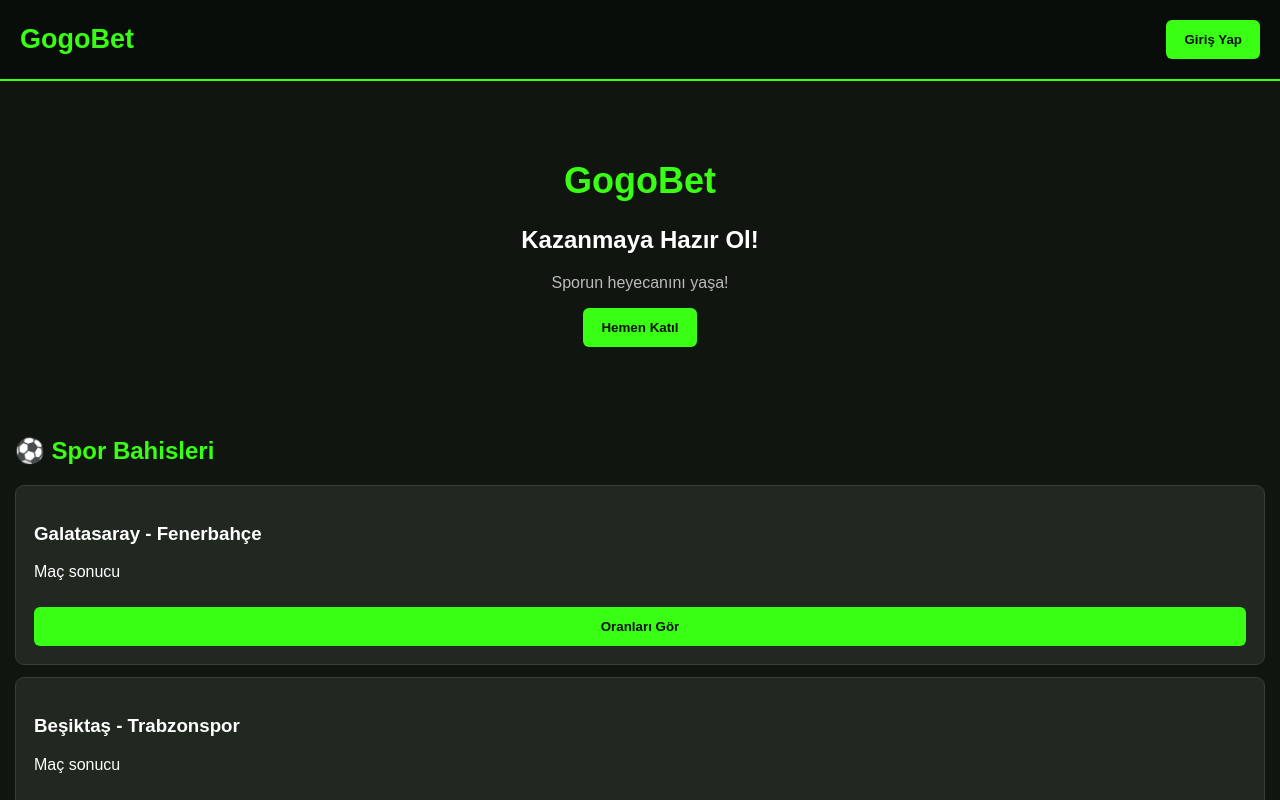
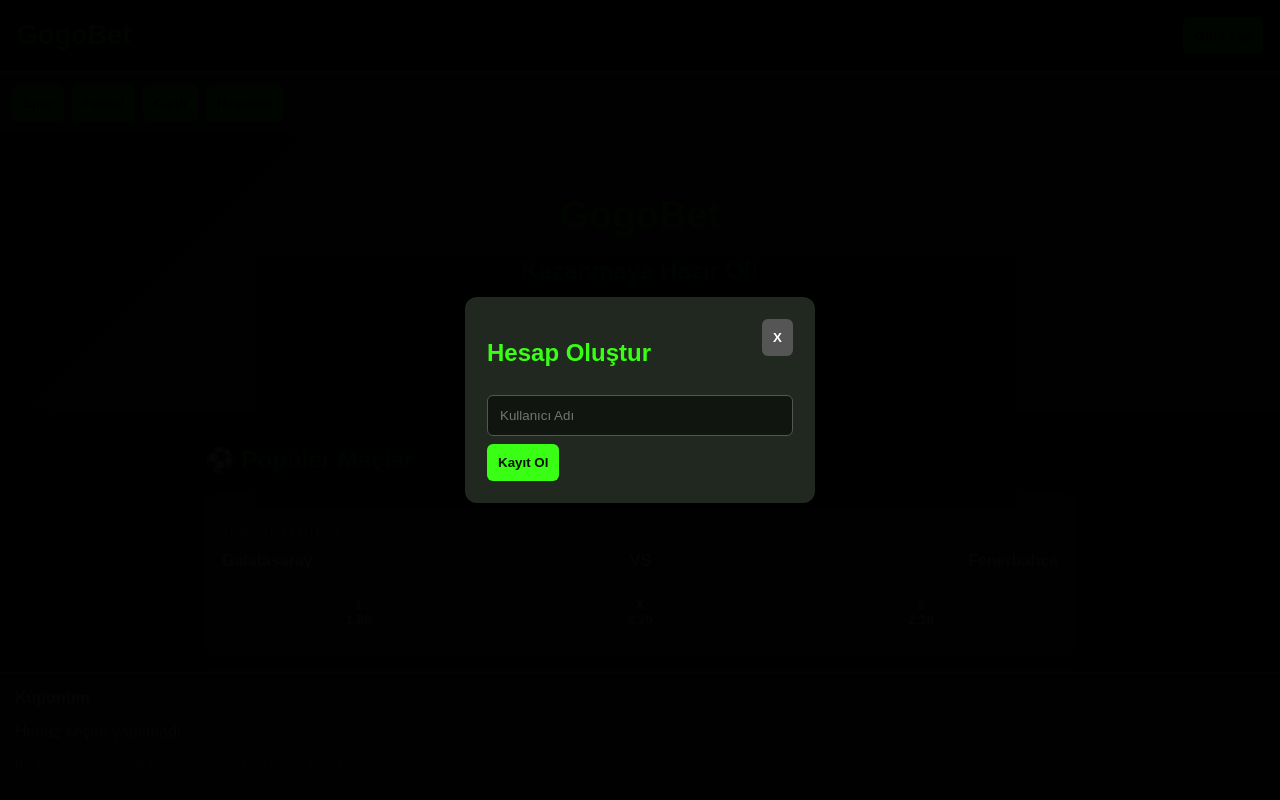
Before and after one commit to zeyadalomae1-byte/gogobet, a plain HTML site: page index.html in a window 1280 px wide. Shown: the top 800 px of the page. Drawn offline with Linux system fonts and the light colour scheme.

Commit message:
Update index.html

```diff
--- a/index.html
+++ b/index.html
@@ -6,68 +6,168 @@
 <title>GogoBet - Kazanmaya Hazır Ol!</title>
 <style>
 *{box-sizing:border-box}
-body{
- margin:0;background:#101510;color:white;
- font-family:Arial,sans-serif;
-}
-header{
- background:#080d09;padding:20px;
- display:flex;justify-content:space-between;
- align-items:center;border-bottom:2px solid #39ff14;
-}
+body{margin:0;background:#101510;color:white;font-family:Arial}
+header{background:#080d09;padding:17px;display:flex;justify-content:space-between;align-items:center;border-bottom:2px solid #39ff14}
 .logo{font-size:27px;font-weight:bold;color:#39ff14}
-button{
- background:#39ff14;color:#071007;
- border:0;padding:12px 18px;
- border-radius:6px;font-weight:bold;
-}
-.hero{text-align:center;padding:55px 15px}
-.hero h1{color:#39ff14;font-size:36px}
+button{cursor:pointer;border:0;border-radius:6px;padding:11px;background:#39ff14;color:#071007;font-weight:bold}
+nav{display:flex;gap:8px;padding:12px;background:#182019;overflow:auto}
+nav button{white-space:nowrap}
+.hero{text-align:center;padding:35px 10px;background:linear-gradient(135deg,#101510,#19301a)}
+.hero h1{font-size:38px;color:#39ff14;margin-bottom:5px}
 .hero p{color:#bbb}
-.container{padding:15px}
-.section-title{color:#39ff14}
-.match{
- background:#202820;padding:18px;
- margin:12px 0;border-radius:9px;
- border:1px solid #344034;
-}
-.match button{width:100%;margin-top:10px}
+.container{padding:15px;max-width:900px;margin:auto}
+h2{color:#39ff14}
+.match{background:#202820;padding:16px;margin:13px 0;border:1px solid #344034;border-radius:10px}
+.teams{display:flex;justify-content:space-between;align-items:center;font-weight:bold;gap:8px}
+.odds{display:flex;gap:8px;margin-top:15px}
+.odds button{flex:1;background:#303d30;color:white;border:1px solid #506050}
+.odds button.selected{background:#39ff14;color:#071007}
+.panel{background:#202820;padding:16px;border-radius:10px;margin-top:18px}
+input{width:100%;padding:12px;margin:8px 0;border-radius:6px;border:1px solid #555;background:#101510;color:white}
+.hidden{display:none}
+.modal{position:fixed;inset:0;background:#000d;display:flex;justify-content:center;align-items:center;padding:15px;z-index:10}
+.modal-box{background:#202820;padding:22px;border-radius:12px;width:100%;max-width:350px}
+.close{float:right;background:#555;color:white}
 footer{text-align:center;padding:25px;color:#888}
+#slip{position:sticky;bottom:0;background:#182019;padding:15px;border-top:2px solid #39ff14}
+.small{color:#aaa;font-size:13px}
 </style>
 </head>
 <body>
 
 <header>
  <div class="logo">GogoBet</div>
- <button onclick="alert('Giriş Yap')">Giriş Yap</button>
+ <button onclick="openModal('login')">Giriş Yap</button>
 </header>
+
+<nav>
+ <button onclick="showSection('sports')">Spor</button>
+ <button onclick="showSection('sports')">Futbol</button>
+ <button onclick="showSection('sports')">Canlı</button>
+ <button onclick="showSection('account')">Hesabım</button>
+</nav>
 
 <div class="hero">
  <h1>GogoBet</h1>
  <h2>Kazanmaya Hazır Ol!</h2>
  <p>Sporun heyecanını yaşa!</p>
- <button onclick="alert('Kayıt işlemi')">Hemen Katıl</button>
+ <button onclick="openModal('register')">Hemen Katıl</button>
 </div>
 
-<div class="container">
- <h2 class="section-title">⚽ Spor Bahisleri</h2>
+<main class="container" id="sports">
+ <h2>⚽ Popüler Maçlar</h2>
 
  <div class="match">
-  <h3>Galatasaray - Fenerbahçe</h3>
-  <p>Maç sonucu</p>
-  <button>Oranları Gör</button>
+  <p class="small">TÜRKİYE • FUTBOL</p>
+  <div class="teams">
+   <span>Galatasaray</span><span>VS</span><span>Fenerbahçe</span>
+  </div>
+  <div class="odds">
+   <button onclick="pick(this,'Galatasaray kazanır','1.85')">1<br>1.85</button>
+   <button onclick="pick(this,'Beraberlik','3.20')">X<br>3.20</button>
+   <button onclick="pick(this,'Fenerbahçe kazanır','2.10')">2<br>2.10</button>
+  </div>
  </div>
 
  <div class="match">
-  <h3>Beşiktaş - Trabzonspor</h3>
-  <p>Maç sonucu</p>
-  <button>Oranları Gör</button>
+  <p class="small">TÜRKİYE • FUTBOL</p>
+  <div class="teams">
+   <span>Beşiktaş</span><span>VS</span><span>Trabzonspor</span>
+  </div>
+  <div class="odds">
+   <button onclick="pick(this,'Beşiktaş kazanır','2.00')">1<br>2.00</button>
+   <button onclick="pick(this,'Beraberlik','3.10')">X<br>3.10</button>
+   <button onclick="pick(this,'Trabzonspor kazanır','2.40')">2<br>2.40</button>
+  </div>
+ </div>
+
+ <div class="match">
+  <p class="small">İNGİLTERE • FUTBOL</p>
+  <div class="teams">
+   <span>Arsenal</span><span>VS</span><span>Chelsea</span>
+  </div>
+  <div class="odds">
+   <button onclick="pick(this,'Arsenal kazanır','1.75')">1<br>1.75</button>
+   <button onclick="pick(this,'Beraberlik','3.50')">X<br>3.50</button>
+   <button onclick="pick(this,'Chelsea kazanır','2.80')">2<br>2.80</button>
+  </div>
+ </div>
+</main>
+
+<div class="container hidden" id="account">
+ <div class="panel">
+  <h2>Hesabım</h2>
+  <p id="welcome">Henüz giriş yapılmadı.</p>
+  <button onclick="openModal('login')">Giriş Yap</button>
+  <button onclick="openModal('register')">Kayıt Ol</button>
  </div>
 </div>
 
-<footer>
- GogoBet © 2026
-</footer>
+<div id="slip">
+ <b>Kuponum</b>
+ <p id="selection">Henüz seçim yapılmadı.</p>
+ <p class="small">Bu alan yalnızca sanal tahmin demosudur. Gerçek para kullanılmaz.</p>
+</div>
+
+<div class="modal hidden" id="login">
+ <div class="modal-box">
+  <button class="close" onclick="closeModal()">X</button>
+  <h2>Giriş Yap</h2>
+  <input id="loginName" placeholder="Kullanıcı Adı">
+  <button onclick="login()">Giriş</button>
+ </div>
+</div>
+
+<div class="modal hidden" id="register">
+ <div class="modal-box">
+  <button class="close" onclick="closeModal()">X</button>
+  <h2>Hesap Oluştur</h2>
+  <input id="regName" placeholder="Kullanıcı Adı">
+  <button onclick="register()">Kayıt Ol</button>
+ </div>
+</div>
+
+<footer>GogoBet © 2026<br>Kazanmaya Hazır Ol!</footer>
+
+<script>
+let selected = '';
+
+function showSection(id){
+ document.getElementById('sports').classList.toggle('hidden',id!=='sports');
+ document.getElementById('account').classList.toggle('hidden',id!=='account');
+}
+
+function openModal(id){
+ document.getElementById(id).classList.remove('hidden');
+}
+
+function closeModal(){
+ document.querySelectorAll('.modal').forEach(m=>m.classList.add('hidden'));
+}
+
+function pick(btn,name,odd){
+ document.querySelectorAll('.odds button').forEach(b=>b.classList.remove('selected'));
+ btn.classList.add('selected');
+ selected=name+' | Oran: '+odd;
+ document.getElementById('selection').textContent=selected;
+}
+
+function login(){
+ let name=document.getElementById('loginName').value.trim();
+ if(!name){alert('Kullanıcı adını girin');return;}
+ document.getElementById('welcome').textContent='Hoş geldin, '+name;
+ closeModal();
+ showSection('account');
+}
+
+function register(){
+ let name=document.getElementById('regName').value.trim();
+ if(!name){alert('Kullanıcı adı girin');return;}
+ document.getElementById('welcome').textContent='Merhaba, '+name;
+ closeModal();
+ showSection('account');
+}
+</script>
 
 </body>
 </html>
```
